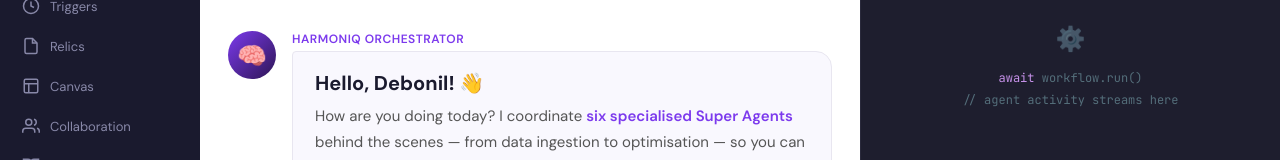
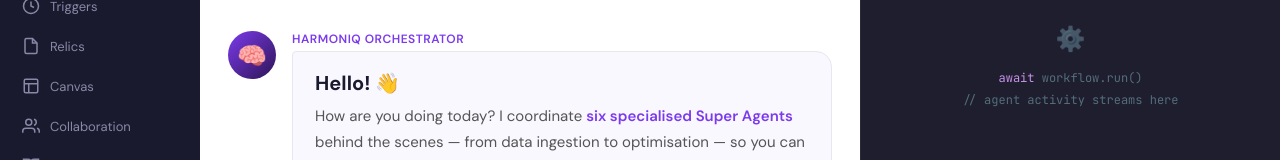
Before and after one commit to ariascience/harmoniq-demo, a React (Vite) app: page / in a window 1280 px wide. Both pictures are taken after a click on the button "Continue with Microsoft". Shown: the part 166-326 px from the top of the page. Built offline with nearby package versions, Linux system fonts and the light colour scheme.

Commit message:
Remove hardcoded name from greeting

```diff
--- a/src/App.jsx
+++ b/src/App.jsx
@@ -1880,7 +1880,7 @@
                 <div style={{ flex: 1 }}>
                   <div style={{ fontSize: 12, fontWeight: 600, color: "#7C3AED", marginBottom: 4, textTransform: "uppercase", letterSpacing: "0.5px" }}>HarmonIQ Orchestrator</div>
                   <div style={{ background: "#F9F8FE", borderRadius: "4px 16px 16px 16px", padding: "18px 22px", border: "1px solid #E8E6F0" }}>
-                    <div style={{ fontSize: 20, fontWeight: 700, color: "#1A1A2E", marginBottom: 8, animation: "fadeIn 0.5s ease" }}>Hello, Debonil! 👋</div>
+                    <div style={{ fontSize: 20, fontWeight: 700, color: "#1A1A2E", marginBottom: 8, animation: "fadeIn 0.5s ease" }}>Hello! 👋</div>
                     <div style={{ fontSize: 15, color: "#555", lineHeight: 1.7, animation: "fadeIn 0.5s ease 0.15s both" }}>
                       How are you doing today? I coordinate <span style={{ color: "#7C3AED", fontWeight: 600 }}>six specialised Super Agents</span> behind the scenes — from data ingestion to optimisation — so you can focus on the decision, not the pipeline.
                     </div>
```
